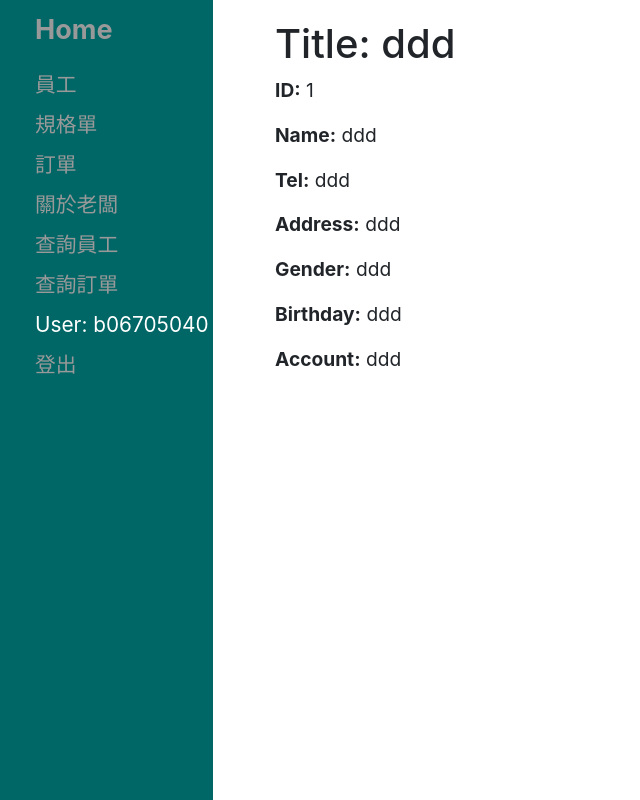
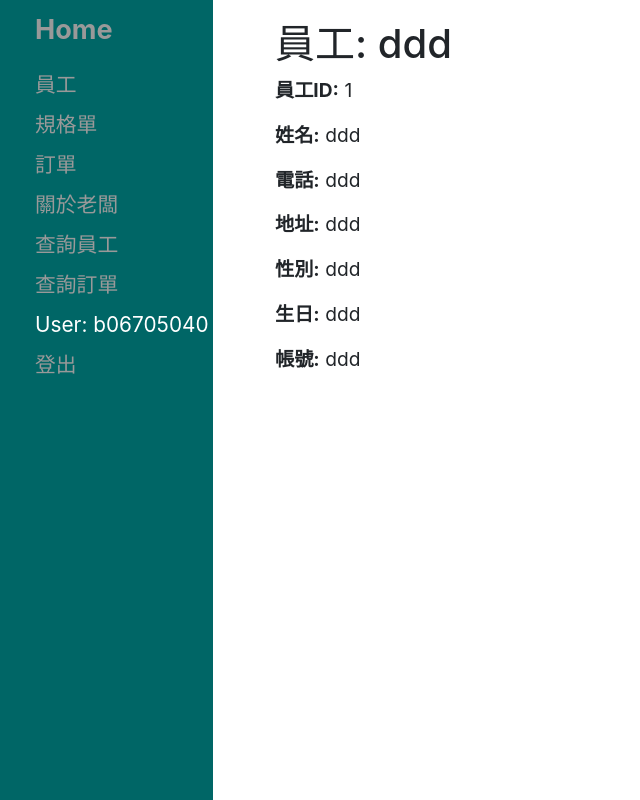
Before and after one commit to St-Ren/Order-Management-System_SAD-G10, a Django app: page /onlineOrderSystem/staff/1 in a window 1280 px wide. Shown: the whole page, without its empty margins (0-640 px from the left). Run offline with Django 3.2, Linux system fonts and the light colour scheme; a user stored in the database is signed in; data comes from the database, SQL or seed files in the repository; some libraries are stand-ins or nearby versions.

Commit message:
changedAllTemplateLanguage

```diff
--- a/SADFinal/templates/onlineOrderSystem/Boss_list.html
+++ b/SADFinal/templates/onlineOrderSystem/Boss_list.html
@@ -1,7 +1,7 @@
 {% extends "base_generic.html" %}
 
 {% block content %}
-  <h1>About the Owner</h1>
+  <h1>關於老闆</h1>
   {% if boss_list %}
   <ul>
     {% for boss in boss_list %}
@@ -11,6 +11,6 @@
     {% endfor %}
   </ul>
   {% else %}
-    <p>No Information.</p>
+    <p>無資料。</p>
   {% endif %}
 {% endblock %}
--- a/SADFinal/templates/onlineOrderSystem/DataSheet_list.html
+++ b/SADFinal/templates/onlineOrderSystem/DataSheet_list.html
@@ -31,7 +31,7 @@
 -->
 
    {% else %}
-     <p>There are no Data Sheets in the Database.</p>
+     <p>無資料。</p>
    {% endif %}
 
  {% endblock %}
--- a/SADFinal/templates/onlineOrderSystem/OrderForm_list.html
+++ b/SADFinal/templates/onlineOrderSystem/OrderForm_list.html
@@ -1,7 +1,7 @@
 {% extends "base_generic.html" %}
 
 {% block content %}
-  <h1>Order Form List</h1>
+  <h1>訂單資料庫</h1>
 
   <button onclick="location.href='{% url 'orderform_create' %}'">增新訂單</button>
   <br><br>
@@ -15,6 +15,6 @@
     {% endfor %}
   </ul>
   {% else %}
-    <p>There are no Order Forms in the Database.</p>
+    <p>無訂單資料。</p>
   {% endif %}
 {% endblock %}
--- a/SADFinal/templates/onlineOrderSystem/Staff_detail.html
+++ b/SADFinal/templates/onlineOrderSystem/Staff_detail.html
@@ -1,14 +1,14 @@
 {% extends "base_generic.html" %}
 
 {% block content %}
-  <h1>Title: {{ staff.IDName }}</h1>
+  <h1>員工: {{ staff.IDName }}</h1>
 
-  <p><strong>ID:</strong> {{ staff.id }}</p>
-  <p><strong>Name:</strong> {{ staff.name }}</p>
-  <p><strong>Tel:</strong> {{ staff.tel }}</p>
-  <p><strong>Address:</strong> {{ staff.address }}</p>
-  <p><strong>Gender:</strong> {{ staff.gender}}</p>
-  <p><strong>Birthday:</strong> {{ staff.birthdate }}</p>
-  <p><strong>Account:</strong> {{ staff.account }}</p>
+  <p><strong>員工ID:</strong> {{ staff.id }}</p>
+  <p><strong>姓名:</strong> {{ staff.name }}</p>
+  <p><strong>電話:</strong> {{ staff.tel }}</p>
+  <p><strong>地址:</strong> {{ staff.address }}</p>
+  <p><strong>性別:</strong> {{ staff.gender}}</p>
+  <p><strong>生日:</strong> {{ staff.birthdate }}</p>
+  <p><strong>帳號:</strong> {{ staff.account }}</p>
 
 {% endblock %}
--- a/SADFinal/templates/onlineOrderSystem/Staff_list.html
+++ b/SADFinal/templates/onlineOrderSystem/Staff_list.html
@@ -1,7 +1,7 @@
 {% extends "base_generic.html" %}
 
 {% block content %}
-  <h1>Staff List</h1>
+  <h1>員工資料庫</h1>
   {% if staff_list %}
   <ul>
     {% for staff in staff_list %}
@@ -12,6 +12,6 @@
     {% endfor %}
   </ul>
   {% else %}
-    <p>There are no Staffs in the Database.</p>
+    <p>無員工資料。</p>
   {% endif %}
 {% endblock %}
--- a/SADFinal/templates/onlineOrderSystem/submission_complete.html
+++ b/SADFinal/templates/onlineOrderSystem/submission_complete.html
@@ -1,5 +1,5 @@
 {% extends "base_generic.html" %}
 
 {% block content %}
-  <p>Submission Success</p>
+  <p>提交成功</p>
 {% endblock %}
```
